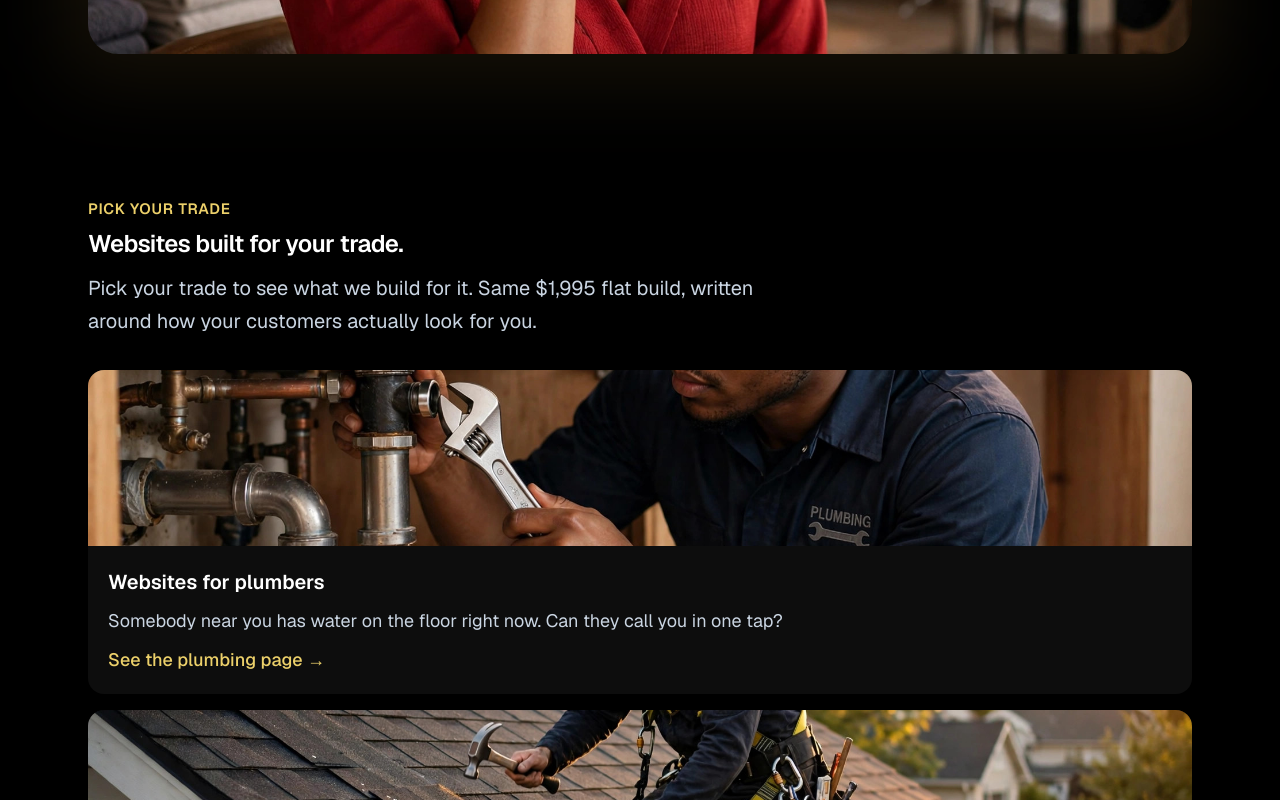
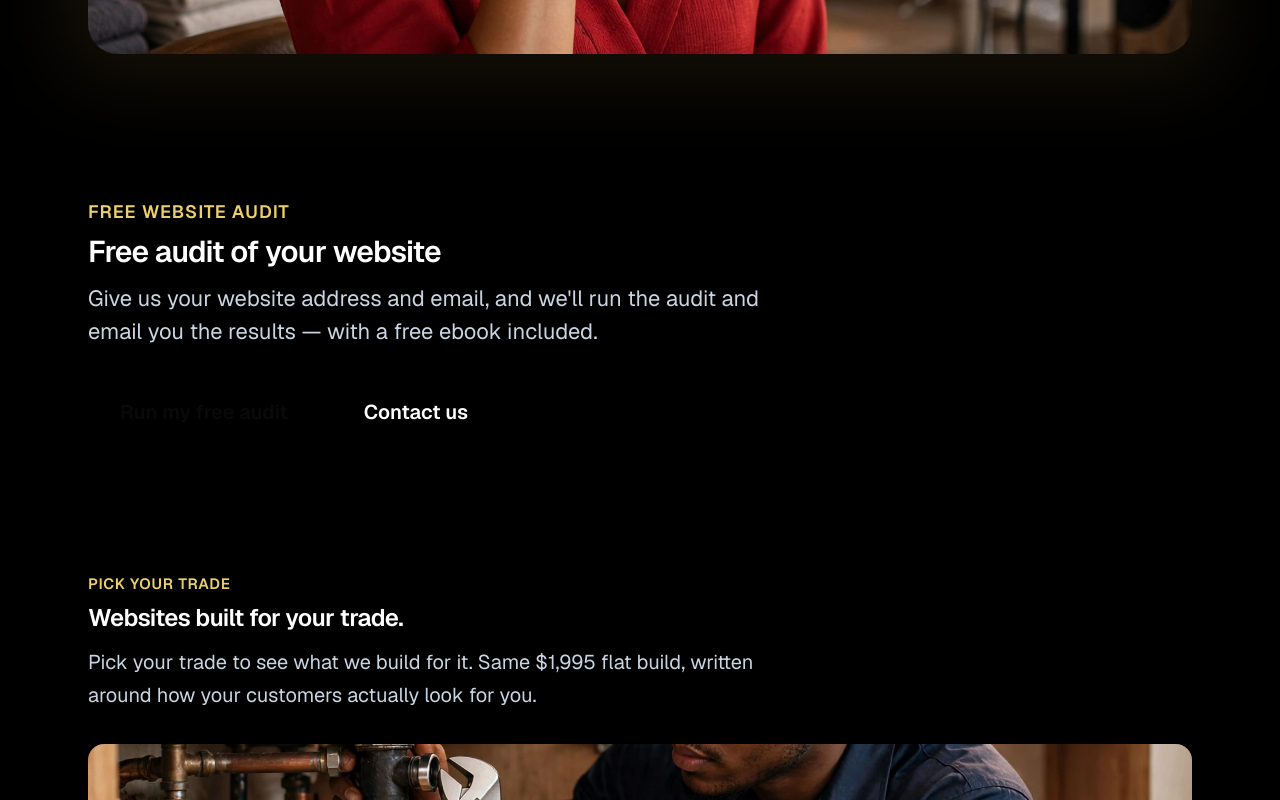
Before and after one commit to teestewy69-png/sitesync-business, a Next.js app: page / in a window 1280 px wide. Shown: the part 1480-2280 px from the top of the page. Built offline with nearby package versions, Linux system fonts and the light colour scheme; no server answers.

Commit message:
Homepage: bigger logo + four free-audit CTAs (Tony rerun order 2026-11-27)

```diff
--- a/app/page.tsx
+++ b/app/page.tsx
@@ -57,23 +57,50 @@ const DesignShowcase = dynamic(() => import("@/components/DesignShowcase"), {
  * Outcomes and /seo-ready-websites), EmailCapture (its checklist offer
  * is carried by FreeResources, which links to the same form pages).
  */
+/**
+ * Homepage composition — declutter pass (2026-11-25).
+ * One message per section, in reading order: offer → trades → designs →
+ * pricing → free audit → outcomes → process → visual break → about →
+ * proof → FAQ → free resources → hub directory → footer.
+ * Redesign v2 (visual layer, same day): hero photograph, a photo on every
+ * trade card, real rendered thumbnails for the 8 designs, an illustrated
+ * onboarding checklist + 50/50 split visual in Pricing, and the mid-page
+ * VisualBreak photograph — imagery added, no copy facts changed.
+ * Removed as duplicates (components still exist and are used elsewhere
+ * or available to restore): TwoAudiencePitch (its two-audience message is
+ * carried by the hero + the audit strip), PickYourDesign (duplicated
+ * DesignShowcase), ContentEngine (its SEO-foundation point is made by
+ * Outcomes and /seo-ready-websites), EmailCapture (its checklist offer
+ * is carried by FreeResources, which links to the same form pages).
+ *
+ * 2026-11-27 giveaway-rerun pass (founder order): the free-audit offer
+ * now runs as FOUR enlarged bands at strategic points — under the hero,
+ * after Pricing (the original strip's spot, enlarged), after Proof, and
+ * as the final CTA before the footer. Reading order: offer → free audit
+ * → trades → designs → pricing → free audit → outcomes → process →
+ * visual break → about → proof → free audit → FAQ → free resources →
+ * hub directory → free audit → footer.
+ */
 export default function Home() {
   return (
     <>
       <SeoJsonLd />
       <Hero />
+      <FreeAuditBanner size="band" location="home_hero" />
       <TradePicker />
       <DesignShowcase />
       <Pricing />
-      <FreeAuditBanner />
+      <FreeAuditBanner size="band" />
       <Outcomes />
       <Process />
       <VisualBreak />
       <About />
       <Proof />
+      <FreeAuditBanner size="band" location="home_proof" />
       <FAQ />
       <FreeResources />
       <HubLinks />
+      <FreeAuditBanner size="band" location="home_final" />
       <Footer />
     </>
   );
--- a/components/PilotOffer.tsx
+++ b/components/PilotOffer.tsx
@@ -1,5 +1,5 @@
 /**
- * Free-audit banner strip (static — no animation).
+ * Free-audit banner (static — no animation).
  * This file was originally the pilot-pricing strip. Pilot pricing was
  * removed site-wide on 2026-11-23 by founder ruling ($1,995 flat is the
  * only price), and the founder ordered the strip kept with free-audit
@@ -9,8 +9,59 @@
  * 2026-11-25 declutter pass: slim single-row strip with one CTA, so it
  * reads as part of the page instead of a stacked banner block. Copy is
  * unchanged in substance: the audit offer and the free ebook stay.
+ *
+ * 2026-11-27 giveaway-rerun pass (founder order): the homepage carries
+ * FOUR enlarged "band" versions of this banner at strategic points
+ * (under the hero, after Pricing, after Proof, before the footer). The
+ * band adds the second approved button ("Contact us") and larger type;
+ * the wording is the same approved copy. The default "strip" rendering
+ * is unchanged and still serves the trades hub and trade pages.
  */
-export default function FreeAuditBanner({ location = "home" }: { location?: string }) {
+export default function FreeAuditBanner({
+  location = "home",
+  size = "strip",
+}: {
+  location?: string;
+  size?: "strip" | "band";
+}) {
+  if (size === "band") {
+    return (
+      <section className="border-t border-white/5 bg-black py-16 text-white sm:py-20">
+        <div className="mx-auto flex max-w-6xl flex-col gap-8 px-6 md:flex-row md:items-center md:justify-between">
+          <div className="max-w-2xl">
+            <p className="text-sm font-semibold uppercase tracking-wider text-brand-300">
+              Free website audit
+            </p>
+            <p className="mt-2 text-3xl font-semibold tracking-tight sm:text-4xl">
+              Free audit of your website
+            </p>
+            <p className="mt-3 text-lg text-slate-300">
+              Give us your website address and email, and we&apos;ll run the audit and email you the results — with a free ebook included.
+            </p>
+          </div>
+          <div className="flex shrink-0 flex-wrap items-center gap-3">
+            <a
+              href="/free-website-audit"
+              data-analytics-cta="free_audit"
+              data-analytics-location={`audit_${location}`}
+              className="inline-flex items-center justify-center rounded-full bg-gradient-to-b from-brand-300 to-brand-600 px-8 py-4 text-base font-semibold text-zinc-950 transition hover:from-brand-200 hover:to-brand-500"
+            >
+              Run my free audit
+            </a>
+            <a
+              href="/contact"
+              data-analytics-cta="contact"
+              data-analytics-location={`audit_${location}`}
+              className="inline-flex items-center justify-center rounded-full px-8 py-4 text-base font-semibold text-white ring-1 ring-white/25 transition hover:bg-white/5 hover:ring-white/40"
+            >
+              Contact us
+            </a>
+          </div>
+        </div>
+      </section>
+    );
+  }
+
   return (
     <section className="border-t border-white/5 bg-black py-10 text-white">
       <div className="mx-auto flex max-w-6xl flex-col gap-4 px-6 md:flex-row md:items-center md:justify-between">
--- a/components/SiteHeader.tsx
+++ b/components/SiteHeader.tsx
@@ -19,10 +19,22 @@ export default function SiteHeader({ variant = "page" }: { variant?: "page" | "h
 
   return (
     <header className={wrapClass}>
-      <nav className="relative mx-auto flex max-w-6xl items-center justify-between gap-4 px-6 py-4">
+      <nav
+        className={`relative mx-auto flex max-w-6xl items-center justify-between gap-4 px-6 py-4 ${
+          variant === "hero" ? "flex-wrap" : ""
+        }`}
+      >
         <Link href="/" className="flex items-center" aria-label="sitesinc.co home">
-          {/* Wordmark: the domain as the logo (Tony, 2026-11-26) */}
-          <span className="bg-gradient-to-b from-brand-300 to-brand-600 bg-clip-text text-3xl font-extrabold tracking-tight text-transparent">
+          {/* Wordmark: the domain as the logo (Tony, 2026-11-26). It is
+              text, so it stays sharp at any size — sharper than the only
+              image logo in the repo (public/logo.png, a 356x213 JPEG of
+              the old gold SITESYNC badge). Enlarged on the homepage
+              (hero variant) per Tony's 2026-11-27 rerun order. */}
+          <span
+            className={`bg-gradient-to-b from-brand-300 to-brand-600 bg-clip-text font-extrabold tracking-tight text-transparent ${
+              variant === "hero" ? "text-4xl sm:text-5xl" : "text-3xl"
+            }`}
+          >
             sitesinc.co
           </span>
         </Link>
```
